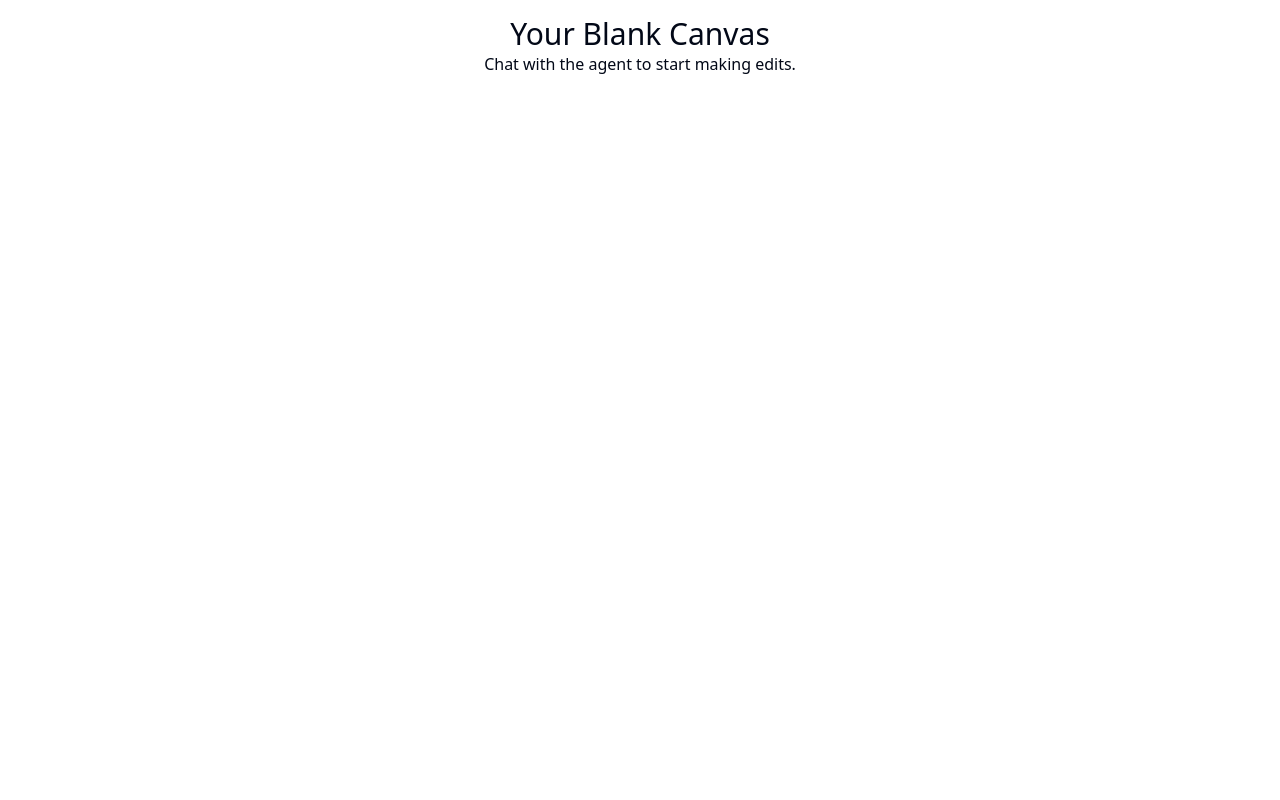
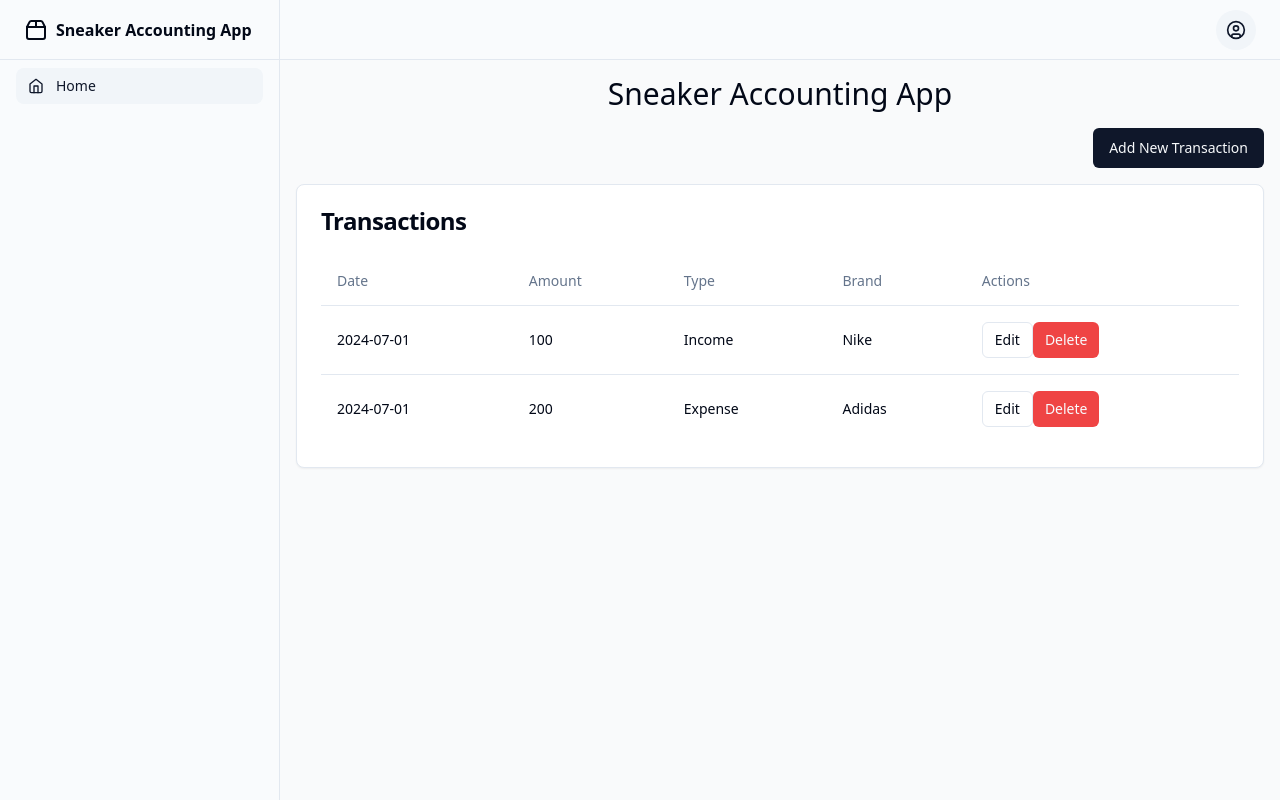
Before and after one commit to GPT-Engineer-App-Dev/side-hustle-accounting, a React (Vite) app: page / in a window 1280 px wide. Built offline with nearby package versions, Linux system fonts and the light colour scheme.

Commit message:
Updated the App.jsx to use the sidebar layout and implemented the Index.jsx as the main entry point for the sneaker accounting application.

```diff
--- a/src/App.jsx
+++ b/src/App.jsx
@@ -4,8 +4,8 @@ import Index from "./pages/Index.jsx";
 import { TooltipProvider } from "@/components/ui/tooltip";
 import { Toaster } from "@/components/ui/sonner.jsx";
 
-// Make sure select one of the following layouts: default.jsx, navbar.jsx, sidebar.jsx depending on your project
-import SharedLayout from "./components/layouts/default.jsx";
+// Use the sidebar layout for the sneaker accounting app
+    import SharedLayout from "./components/layouts/sidebar.jsx";
 
 const queryClient = new QueryClient();
 
--- a/src/components/layouts/sidebar.jsx
+++ b/src/components/layouts/sidebar.jsx
@@ -39,7 +39,7 @@ function SharedLayout() {
           <div className="flex h-14 items-center border-b px-4 lg:h-[60px] lg:px-6">
             <a href="/" className="flex items-center gap-2 font-semibold">
               <Package2 className="h-6 w-6" />
-              <span className="">Acme Inc</span>
+              <span className="">Sneaker Accounting App</span>
             </a>
           </div>
           <div className="flex-1">
@@ -75,7 +75,7 @@ function SharedLayout() {
                   className="flex items-center gap-2 text-lg font-semibold"
                 >
                   <Package2 className="h-6 w-6" />
-                  <span className="sr-only">Acme Inc</span>
+                  <span className="sr-only">Sneaker Accounting App</span>
                 </a>
                 <a
                   href="#"
@@ -107,7 +107,7 @@ function SharedLayout() {
             </DropdownMenuContent>
           </DropdownMenu>
         </header>
-        <main className="flex-grow p-4 overflow-auto">
+        <main className="flex-grow p-4 overflow-auto bg-gray-50">
           <Outlet />
         </main>
       </div>
--- a/src/pages/Index.jsx
+++ b/src/pages/Index.jsx
@@ -1,12 +1,181 @@
+import { useState } from "react";
+import { Button } from "@/components/ui/button";
+import { Card, CardContent, CardHeader, CardTitle } from "@/components/ui/card";
+import { Dialog, DialogContent, DialogHeader, DialogTitle, DialogTrigger } from "@/components/ui/dialog";
+import { Input } from "@/components/ui/input";
+import { Label } from "@/components/ui/label";
+import { Select, SelectContent, SelectItem, SelectTrigger, SelectValue } from "@/components/ui/select";
+import { Table, TableBody, TableCell, TableHead, TableHeader, TableRow } from "@/components/ui/table";
+import { format } from "date-fns";
+
+const placeholderTransactions = [
+  { id: 1, date: new Date(), amount: 100, type: "Income", brand: "Nike" },
+  { id: 2, date: new Date(), amount: 200, type: "Expense", brand: "Adidas" },
+];
+
 function Index() {
+  const [transactions, setTransactions] = useState(placeholderTransactions);
+  const [isEditing, setIsEditing] = useState(false);
+  const [currentTransaction, setCurrentTransaction] = useState(null);
+
+  const handleSaveTransaction = (transaction) => {
+    if (isEditing) {
+      setTransactions((prev) =>
+        prev.map((t) => (t.id === transaction.id ? transaction : t))
+      );
+    } else {
+      setTransactions((prev) => [
+        ...prev,
+        { ...transaction, id: prev.length + 1 },
+      ]);
+    }
+    setIsEditing(false);
+    setCurrentTransaction(null);
+  };
+
+  const handleEditTransaction = (transaction) => {
+    setIsEditing(true);
+    setCurrentTransaction(transaction);
+  };
+
+  const handleDeleteTransaction = (id) => {
+    setTransactions((prev) => prev.filter((t) => t.id !== id));
+  };
+
   return (
     <div>
-      <h1 className="text-3xl text-center">Your Blank Canvas</h1>
-      <p className="text-center">
-        Chat with the agent to start making edits.
-      </p>
+      <h1 className="text-3xl text-center mb-4">Sneaker Accounting App</h1>
+      <div className="flex justify-end mb-4">
+        <Dialog>
+          <DialogTrigger asChild>
+            <Button>Add New Transaction</Button>
+          </DialogTrigger>
+          <DialogContent>
+            <TransactionForm
+              onSave={handleSaveTransaction}
+              transaction={currentTransaction}
+              isEditing={isEditing}
+            />
+          </DialogContent>
+        </Dialog>
+      </div>
+      <Card>
+        <CardHeader>
+          <CardTitle>Transactions</CardTitle>
+        </CardHeader>
+        <CardContent>
+          <Table>
+            <TableHeader>
+              <TableRow>
+                <TableHead>Date</TableHead>
+                <TableHead>Amount</TableHead>
+                <TableHead>Type</TableHead>
+                <TableHead>Brand</TableHead>
+                <TableHead>Actions</TableHead>
+              </TableRow>
+            </TableHeader>
+            <TableBody>
+              {transactions.map((transaction) => (
+                <TableRow key={transaction.id}>
+                  <TableCell>{format(transaction.date, "yyyy-MM-dd")}</TableCell>
+                  <TableCell>{transaction.amount}</TableCell>
+                  <TableCell>{transaction.type}</TableCell>
+                  <TableCell>{transaction.brand}</TableCell>
+                  <TableCell>
+                    <Button
+                      variant="outline"
+                      size="sm"
+                      onClick={() => handleEditTransaction(transaction)}
+                    >
+                      Edit
+                    </Button>
+                    <Button
+                      variant="destructive"
+                      size="sm"
+                      onClick={() => handleDeleteTransaction(transaction.id)}
+                    >
+                      Delete
+                    </Button>
+                  </TableCell>
+                </TableRow>
+              ))}
+            </TableBody>
+          </Table>
+        </CardContent>
+      </Card>
     </div>
   );
 }
 
+function TransactionForm({ onSave, transaction, isEditing }) {
+  const [date, setDate] = useState(transaction?.date || "");
+  const [amount, setAmount] = useState(transaction?.amount || "");
+  const [type, setType] = useState(transaction?.type || "Income");
+  const [brand, setBrand] = useState(transaction?.brand || "Nike");
+
+  const handleSubmit = (e) => {
+    e.preventDefault();
+    onSave({ id: transaction?.id, date, amount, type, brand });
+  };
+
+  return (
+    <form onSubmit={handleSubmit}>
+      <DialogHeader>
+        <DialogTitle>{isEditing ? "Edit Transaction" : "Add New Transaction"}</DialogTitle>
+      </DialogHeader>
+      <div className="space-y-4">
+        <div>
+          <Label htmlFor="date">Date</Label>
+          <Input
+            id="date"
+            type="date"
+            value={date}
+            onChange={(e) => setDate(e.target.value)}
+          />
+        </div>
+        <div>
+          <Label htmlFor="amount">Amount</Label>
+          <Input
+            id="amount"
+            type="number"
+            value={amount}
+            onChange={(e) => setAmount(e.target.value)}
+          />
+        </div>
+        <div>
+          <Label htmlFor="type">Type</Label>
+          <Select value={type} onValueChange={setType}>
+            <SelectTrigger>
+              <SelectValue placeholder="Select type" />
+            </SelectTrigger>
+            <SelectContent>
+              <SelectItem value="Income">Income</SelectItem>
+              <SelectItem value="Expense">Expense</SelectItem>
+            </SelectContent>
+          </Select>
+        </div>
+        <div>
+          <Label htmlFor="brand">Brand</Label>
+          <Select value={brand} onValueChange={setBrand}>
+            <SelectTrigger>
+              <SelectValue placeholder="Select brand" />
+            </SelectTrigger>
+            <SelectContent>
+              <SelectItem value="Nike">Nike</SelectItem>
+              <SelectItem value="Adidas">Adidas</SelectItem>
+              <SelectItem value="Puma">Puma</SelectItem>
+            </SelectContent>
+          </Select>
+        </div>
+      </div>
+      <div className="mt-4 flex justify-end space-x-2">
+        <Button type="button" variant="outline" onClick={() => setIsEditing(false)}>
+          Cancel
+        </Button>
+        <Button type="submit">Save</Button>
+      </div>
+    </form>
+  );
+}
+
 export default Index;
```
